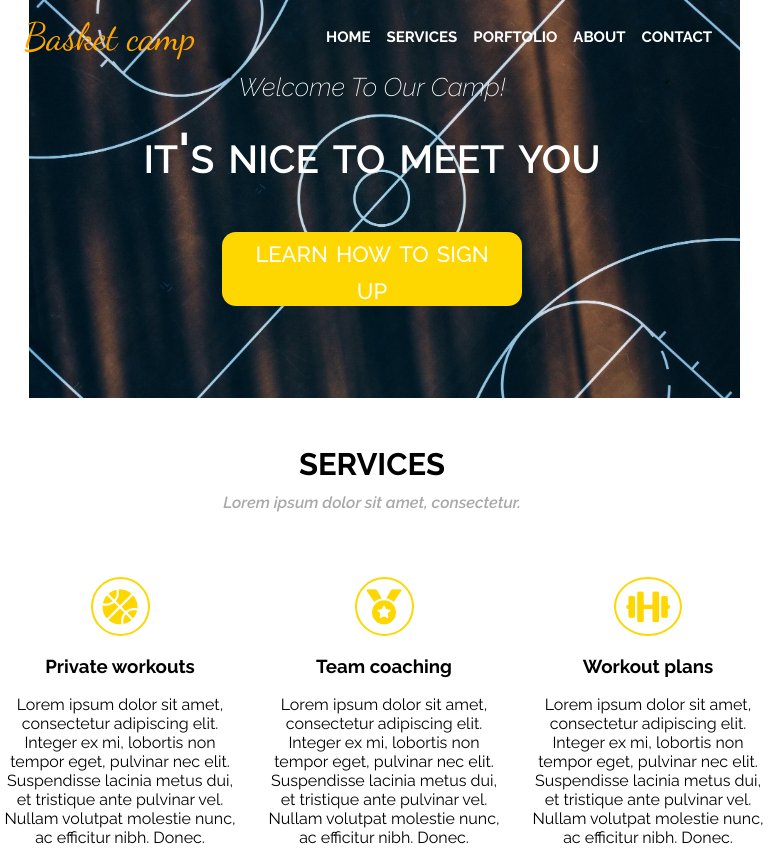
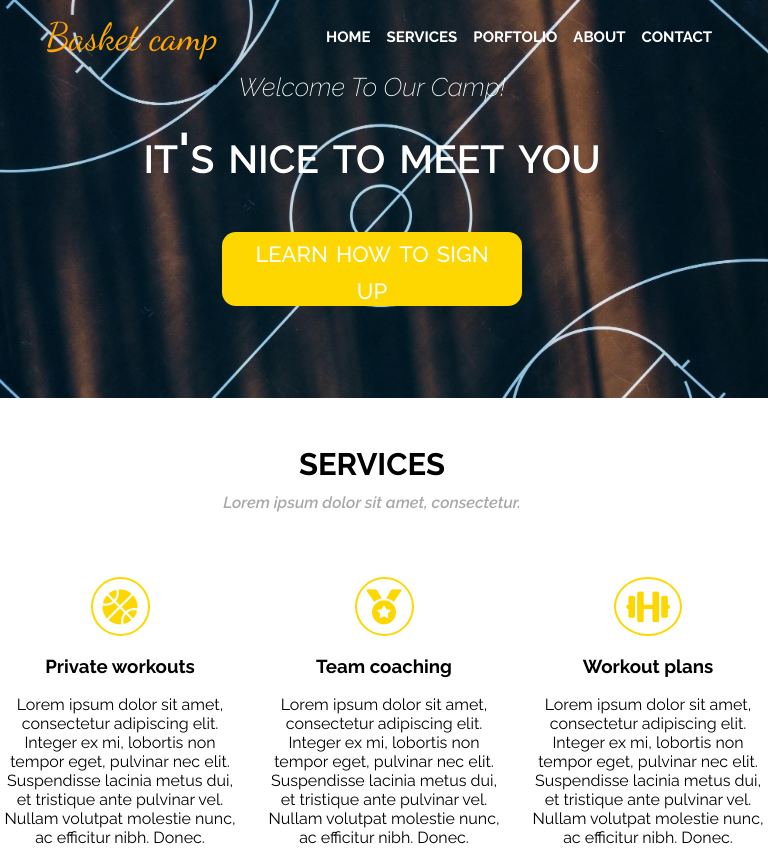
Before and after one commit to patrykbn/modul3, a website: page index.html in a window 768 px wide. Shown: the top 866 px of the page. Drawn offline with Linux system fonts and the light colour scheme.

Commit message:
BugFix Mobile-view header

```diff
--- a/sass/style.scss
+++ b/sass/style.scss
@@ -12,6 +12,10 @@ $font-main: 'Raleway', sans-serif;
         background-position: center top;
         background-attachment: fixed;
         margin: 0;
+    }
+    .splash .logo {
+        justify-content: center;
+        text-align: center;
     }
     .menu-list {
         flex-direction: column;
@@ -29,7 +33,7 @@ $font-main: 'Raleway', sans-serif;
     .splash {
         height: 50vh;
         background-image: url('/images/top_background_main.jpg');
-        background-size: contain;
+        background-size: cover;
         background-repeat: no-repeat;
         background-position: center top;
         background-attachment: fixed;
```
Also changed, not shown: css/style.css, 1 other file.
